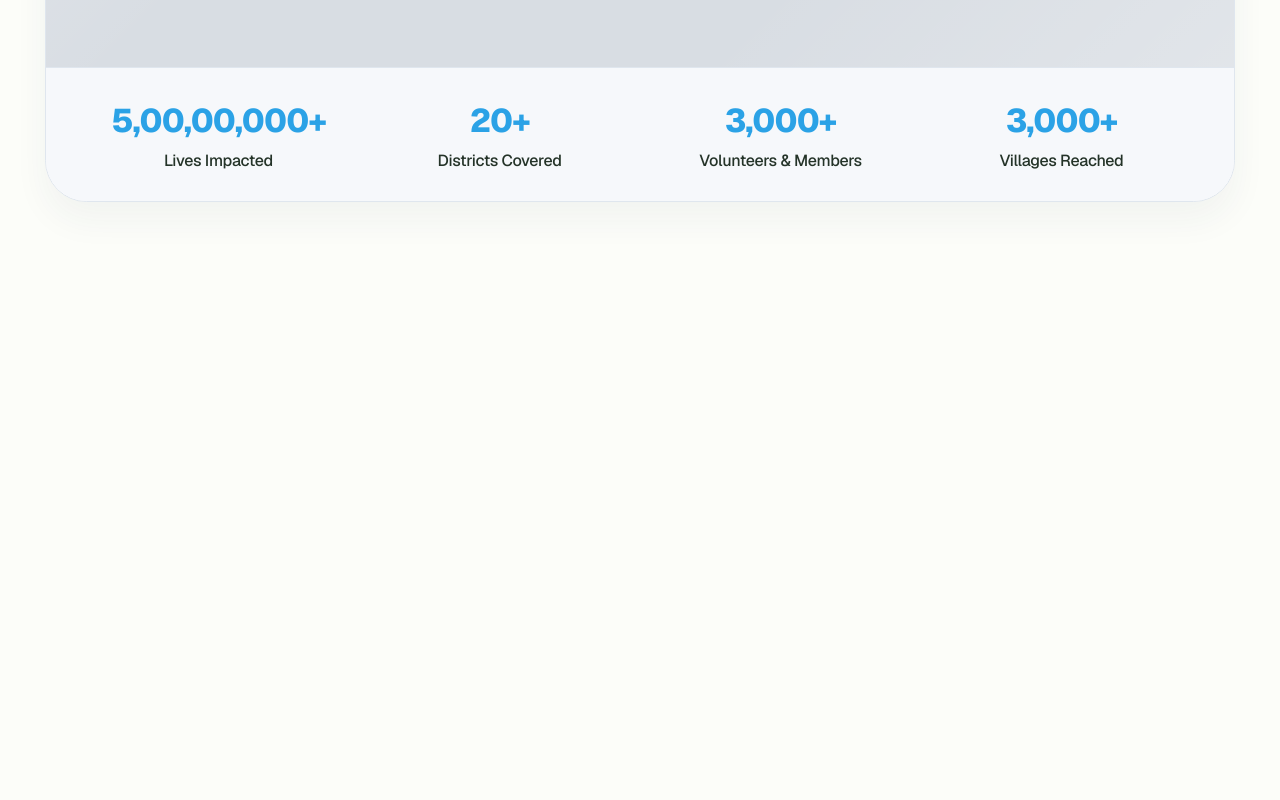
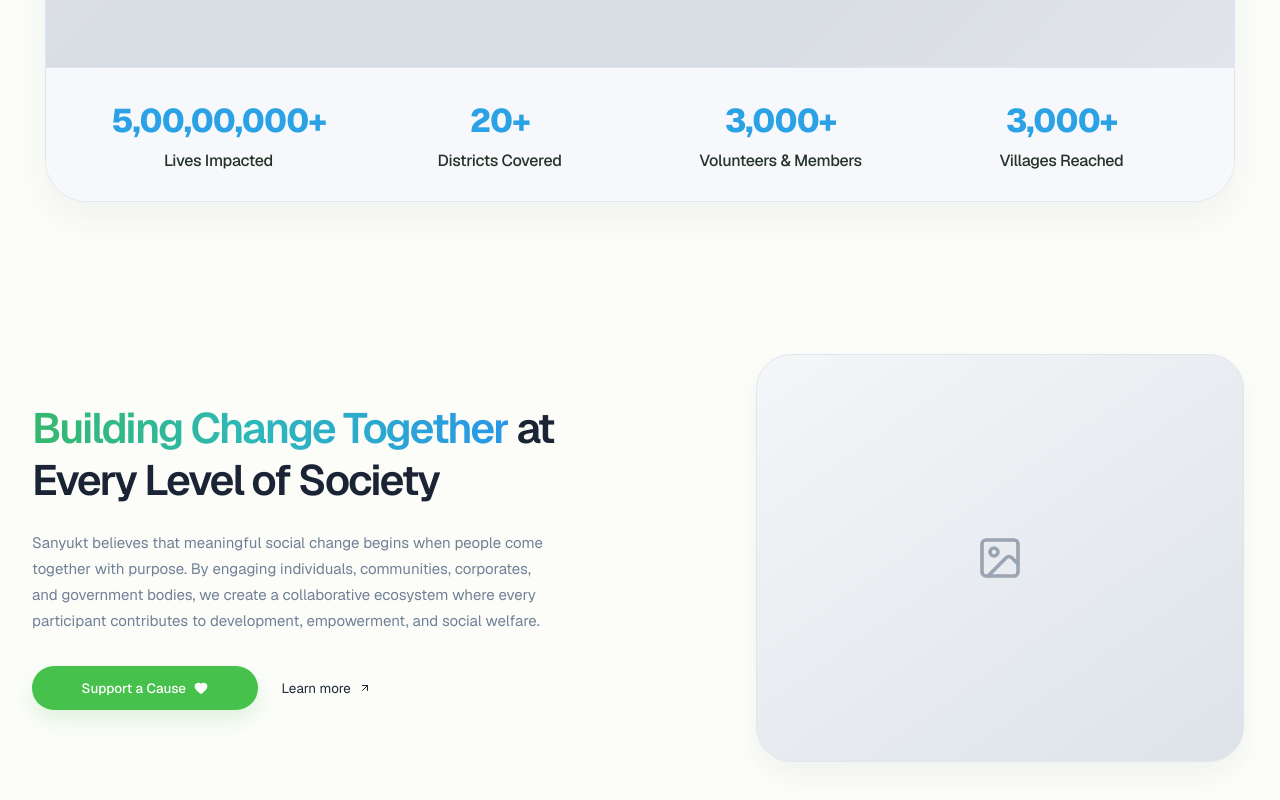
Before and after one commit to netpiedev/sanyukt, a Next.js app: page / in a window 1280 px wide. Shown: the part 980-1780 px from the top of the page. Before the commit the page ends 1246 px from the top, so only its background shows below. Built offline with nearby package versions, Linux system fonts and the light colour scheme.

Commit message:
feat: implement building change section

```diff
--- a/src/app/page.tsx
+++ b/src/app/page.tsx
@@ -1,3 +1,4 @@
+import { BuildingChangeSection } from "@/components/home/building-change-section";
 import { HomeHero } from "@/components/home/home-hero";
 import { SiteHeader } from "@/components/site-header";
 
@@ -6,6 +7,7 @@
     <main className="min-h-screen bg-[var(--color-surface)] text-[var(--color-text)]">
       <SiteHeader />
       <HomeHero />
+      <BuildingChangeSection />
     </main>
   );
 }
--- /dev/null
+++ b/src/components/home/building-change-section.tsx
@@ -0,0 +1,73 @@
+import { ArrowUpRight, Heart, Image as ImageIcon } from "lucide-react";
+import Link from "next/link";
+
+function HeartIcon() {
+  return (
+    <Heart
+      aria-hidden="true"
+      className="h-3.5 w-3.5 fill-current"
+      strokeWidth={2}
+    />
+  );
+}
+
+function IllustrationPlaceholder() {
+  return (
+    <div className="mx-auto flex h-[20rem] w-full max-w-[26rem] items-center justify-center rounded-[2.2rem] border border-[#dfe6ee] bg-[linear-gradient(145deg,#f4f6f8_0%,#dde3e9_100%)] shadow-[0_14px_24px_rgba(32,54,84,0.05)] sm:h-[24rem] sm:max-w-[29rem] lg:h-[25.5rem] lg:max-w-[30.5rem]">
+      <div className="flex flex-col items-center text-[#99a5b2]">
+        <ImageIcon aria-hidden="true" className="h-12 w-12" strokeWidth={1.8} />
+      </div>
+    </div>
+  );
+}
+
+export function BuildingChangeSection() {
+  return (
+    <section className="mx-auto grid w-full max-w-[1320px] gap-10 px-6 py-18 sm:px-8 md:gap-14 md:py-22 lg:grid-cols-[minmax(0,36rem)_minmax(0,31rem)] lg:items-center lg:justify-between">
+      <div className="max-w-[36rem] text-center lg:text-left">
+        <h2 className="text-[2.15rem] font-semibold leading-[1.04] tracking-[-0.045em] text-[#1a2434] sm:text-[3rem] md:text-[2.97rem] lg:text-[2.65rem]">
+          <span className="bg-[linear-gradient(90deg,#35b86b_0%,#2eb8b9_46%,#2a97e8_100%)] bg-clip-text text-transparent">
+            Building Change Together
+          </span>{" "}
+          <span>at</span>
+          <span className="mt-2 block text-[#1a2434]">
+            Every Level of Society
+          </span>
+        </h2>
+
+        <p className="mx-auto mt-7 max-w-[34rem] text-balance text-[0.95rem] font-normal leading-[1.72] text-[#718096] sm:text-[1.02rem] lg:mx-0 lg:max-w-[33rem] lg:text-[0.94rem]">
+          Sanyukt believes that meaningful social change begins when people come
+          together with purpose. By engaging individuals, communities,
+          corporates, and government bodies, we create a collaborative ecosystem
+          where every participant contributes to development, empowerment, and
+          social welfare.
+        </p>
+
+        <div className="mt-8 flex flex-col items-center gap-3 sm:flex-row sm:justify-center lg:justify-start">
+          <Link
+            href="#"
+            className="inline-flex min-w-[14.1rem] items-center justify-center gap-2 rounded-full bg-[var(--color-button)] px-5 py-3 text-[0.84rem] font-medium text-white shadow-[0_10px_20px_rgba(69,193,76,0.16)] transition-transform duration-200 hover:-translate-y-0.5 focus-visible:outline-none focus-visible:ring-2 focus-visible:ring-[var(--color-button)]"
+          >
+            <span>Support a Cause</span>
+            <HeartIcon />
+          </Link>
+          <Link
+            href="#"
+            className="inline-flex items-center justify-center gap-2 px-3 py-2 text-[0.84rem] font-normal text-[#1f2937] transition-colors duration-200 hover:text-[var(--color-button)] focus-visible:outline-none focus-visible:ring-2 focus-visible:ring-[var(--color-button)]"
+          >
+            <span>Learn more</span>
+            <ArrowUpRight
+              aria-hidden="true"
+              className="h-3 w-3"
+              strokeWidth={2}
+            />
+          </Link>
+        </div>
+      </div>
+
+      <div className="flex justify-center lg:justify-end">
+        <IllustrationPlaceholder />
+      </div>
+    </section>
+  );
+}
```
